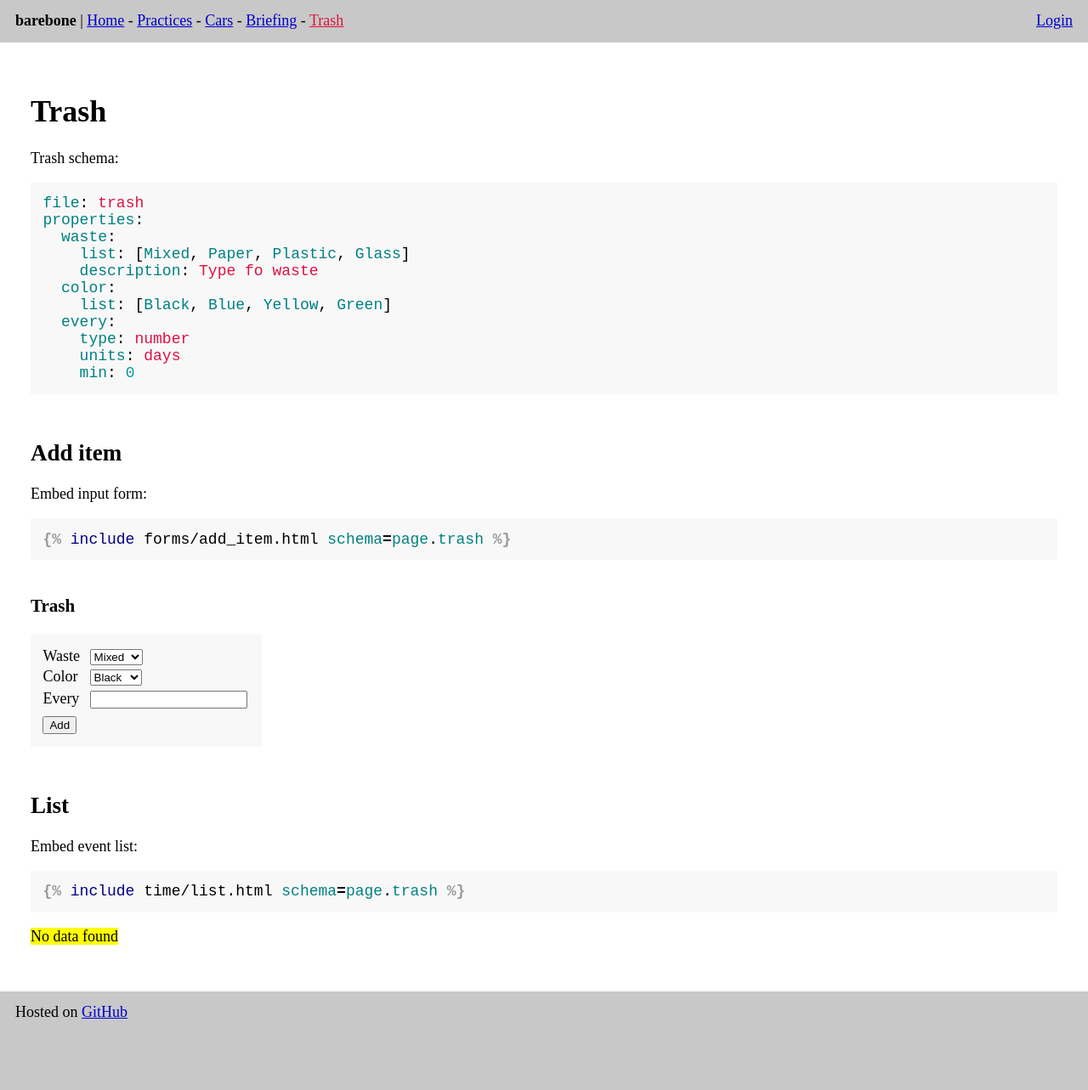
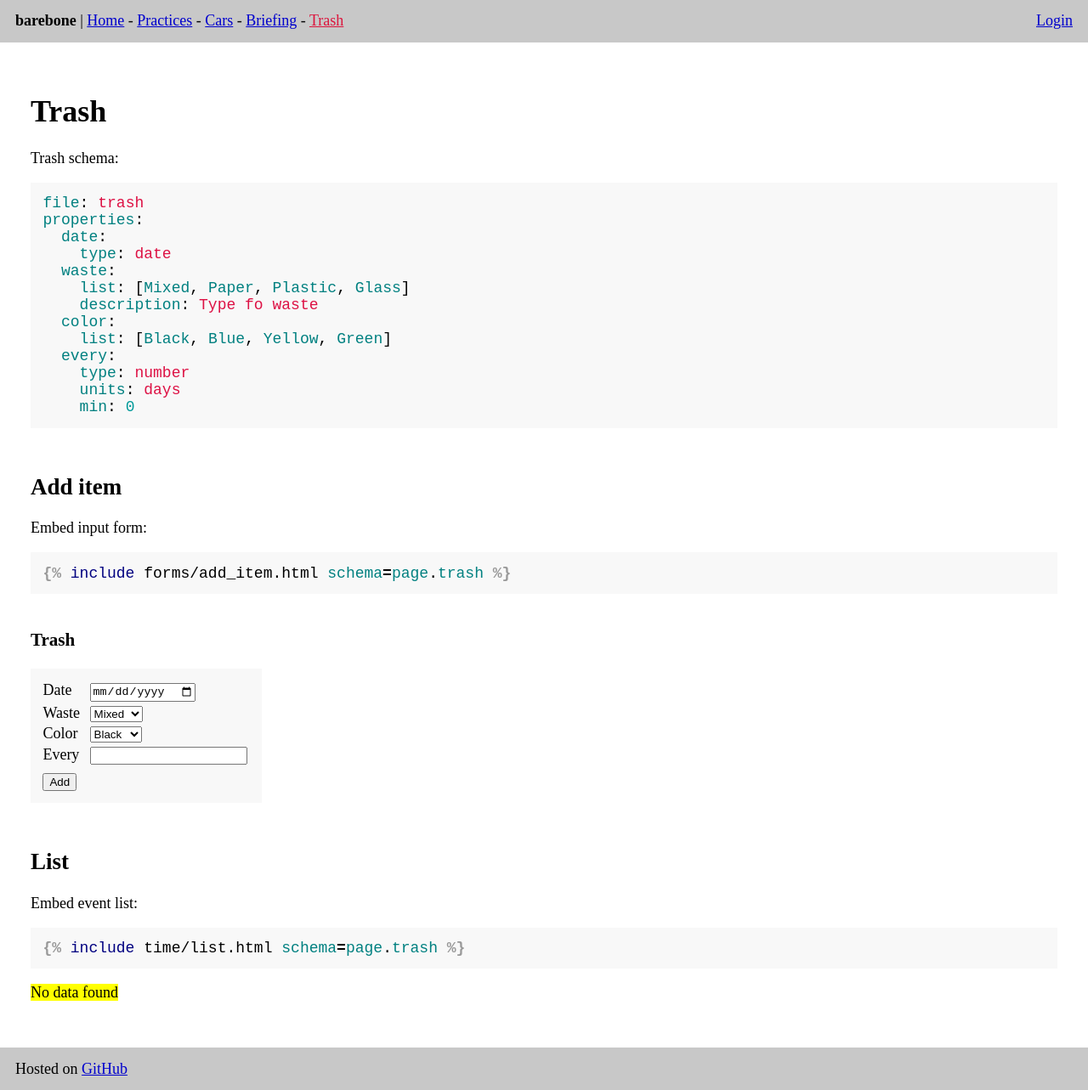
Before and after one commit to riminino/barebone, a Jekyll site: the page built from trash.md, in a window 1280 px wide. Shown: the whole page at 85% size. Built offline with Jekyll 4.4.1, drawn with Linux system fonts in a browser that asks for light colours; our own code applies the rules of GitHub Pages for plain Markdown files; before the commit the page ends 1216 px from its top, so only the background shows below that.

Commit message:
Add trash Date

````diff
--- a/trash.md
+++ b/trash.md
@@ -3,6 +3,8 @@ weight: 5
 trash:
   file: trash
   properties:
+    date:
+      type: date
     waste:
       list: [Mixed, Paper, Plastic, Glass]
       description: Type fo waste
@@ -21,6 +23,8 @@ Trash schema:
 ```yml
 file: trash
 properties:
+  date:
+    type: date
   waste:
     list: [Mixed, Paper, Plastic, Glass]
     description: Type fo waste
````
